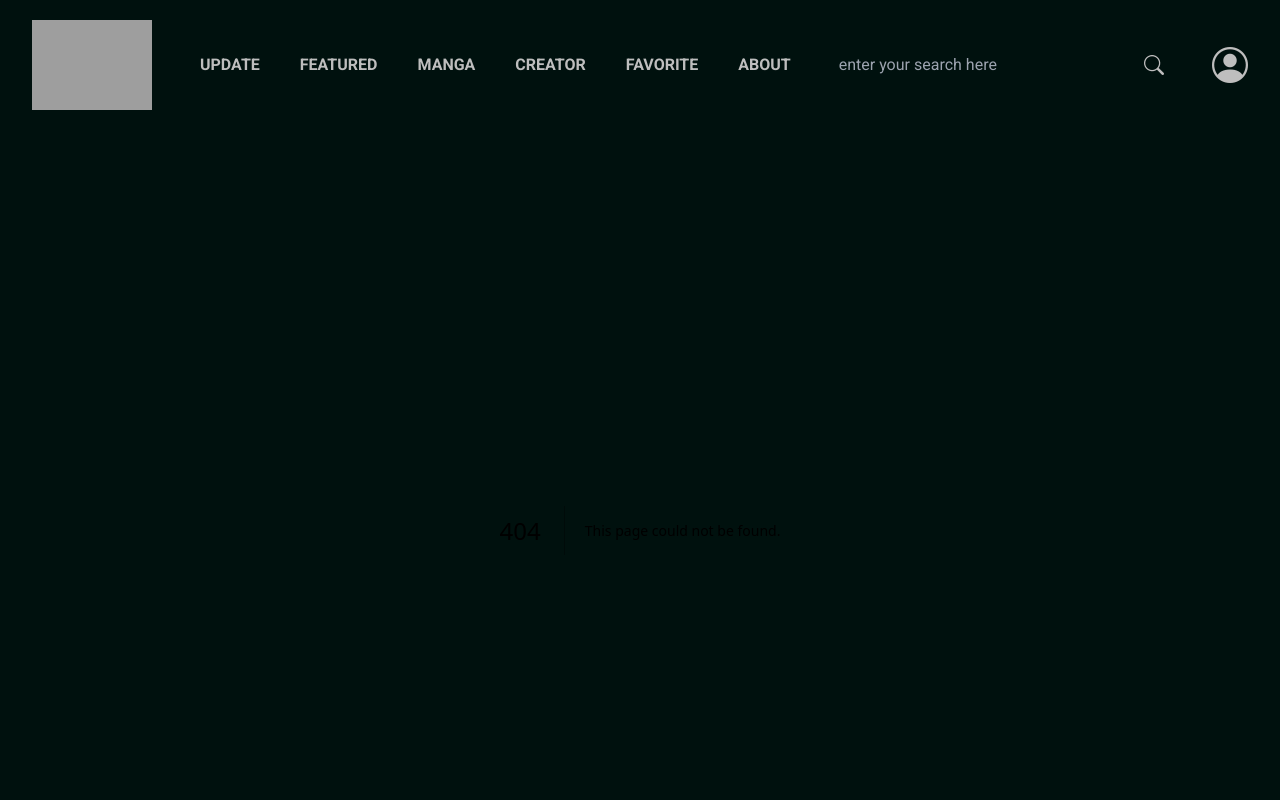
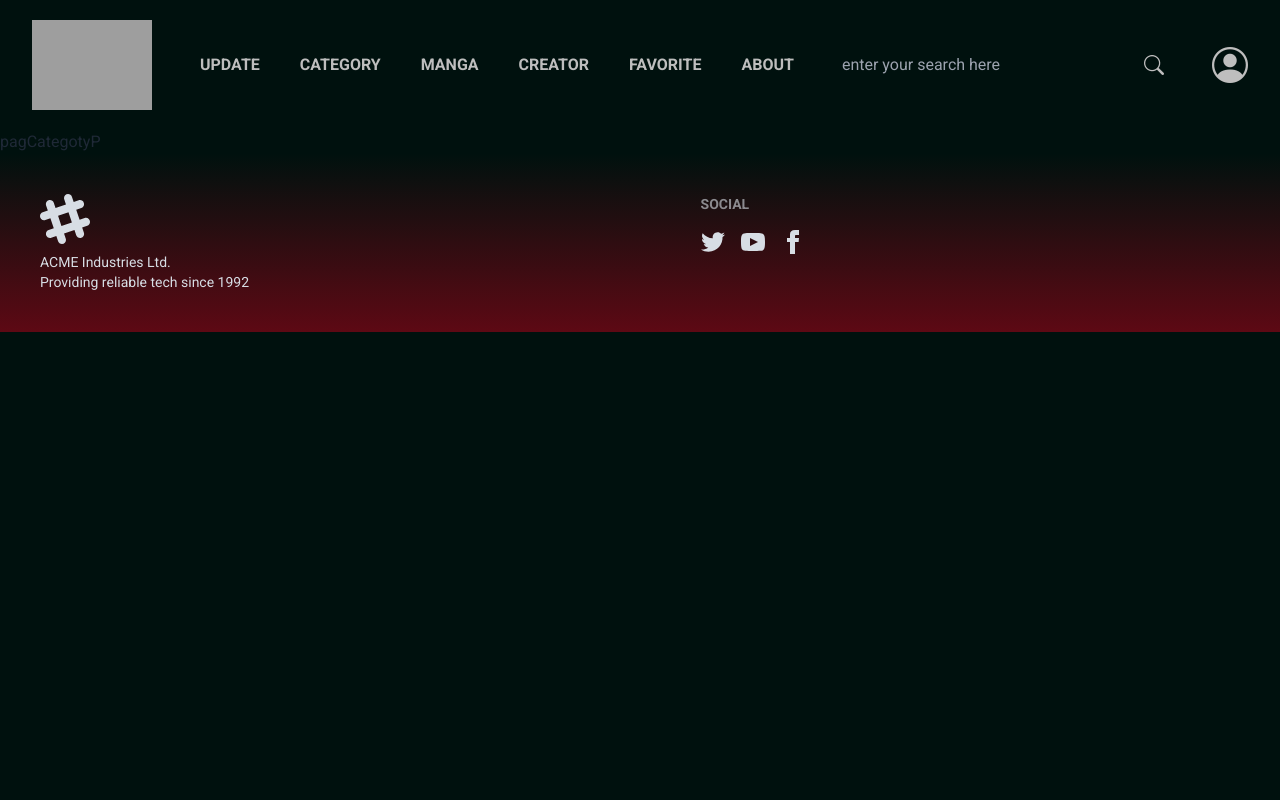
Before and after one commit to Hac-Phong/comic-project, a Next.js app: page /category in a window 1280 px wide. Before the commit this address had no page. Shown: the top 800 px of the page. Built offline with nearby package versions, Linux system fonts and the light colour scheme; grey boxes are pictures that could not be loaded.

Commit message:
Update NavBar links

```diff
--- /dev/null
+++ b/app/category/page.tsx
@@ -0,0 +1,5 @@
+const CategoryPage = () => {
+  return <div>pagCategotyP</div>
+}
+
+export default CategoryPage
--- a/components/NavBar/NavBar.tsx
+++ b/components/NavBar/NavBar.tsx
@@ -1,6 +1,5 @@
 import Image from 'next/image'
 import Link from 'next/link'
-import React from 'react'
 
 const NavBar = () => {
   return (
@@ -16,8 +15,12 @@ const NavBar = () => {
       </Link>
 
       <div className="flex items-center space-x-10 uppercase text-base text-[#bebebe] ml-12 font-semibold">
-        <p>Update</p>
-        <p>FEATURED</p>
+        <Link href="/" className="hover:text-yellow-500">
+          Update
+        </Link>
+        <Link href="/category" className="hover:text-yellow-500">
+          Category
+        </Link>
         <p>Manga</p>
         <p>Creator</p>
         <p>Favorite</p>
```
